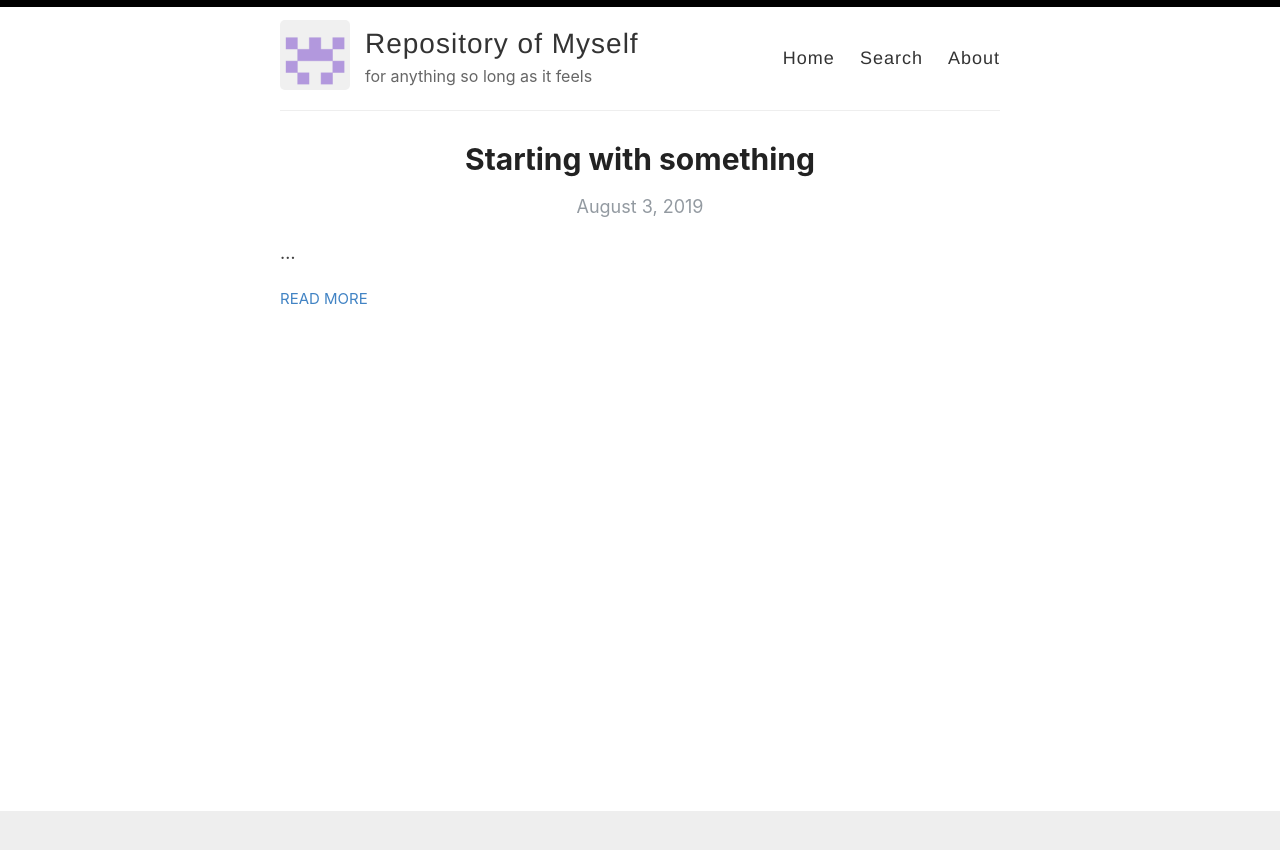
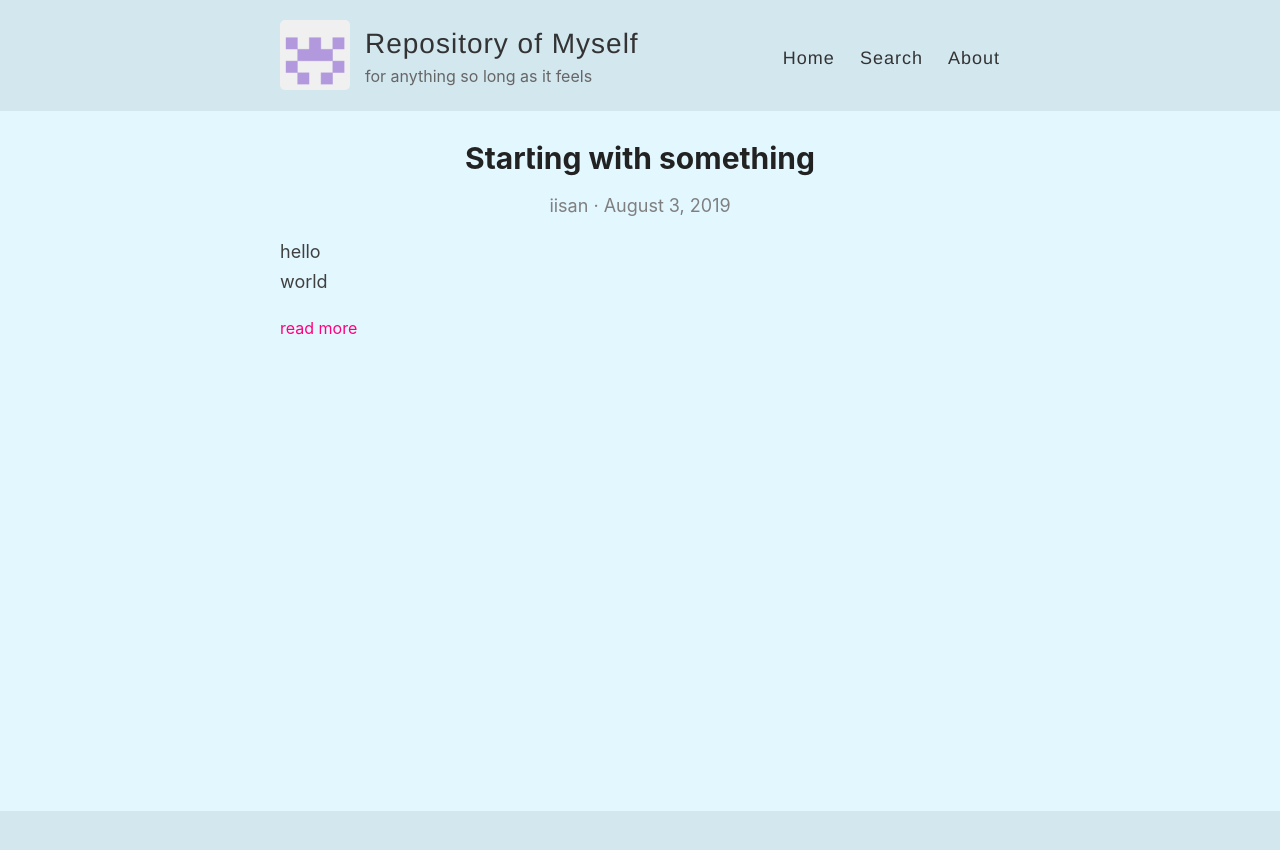
Before and after one commit to ny-sa/ny-sa.github.io, a Jekyll site: the page built from index.html, in a window 1280 px wide. Shown: the top 850 px of the page. Built offline with Jekyll 4.4.1, drawn with Linux system fonts in a browser that asks for light colours; the list of posts is cut into pages by our own code.

Commit message:
more site formatting

```diff
--- a/_config.yml
+++ b/_config.yml
@@ -6,7 +6,7 @@
 name: Repository of Myself
 
 # Name of the author
-author: Amit Merchant
+author: iisan
 
 # Short bio or description (displayed in the header)
 description: for anything so long as it feels
--- a/_posts/2019-8-3-Starting with something.md
+++ b/_posts/2019-8-3-Starting with something.md
@@ -4,4 +4,5 @@ title: Starting with something
 categories:
 ---
 
-...
+hello
+world
--- a/index.html
+++ b/index.html
@@ -9,14 +9,14 @@ layout: default
       <h1><a href="{{ site.baseurl }}{{ post.url }}">{{ post.title }}</a></h1>
 
       <div>
-        <p class="post_date">{{ post.date | date: "%B %e, %Y" }}</p>
+        <p class="post_date">{{site.author}}  ·  {{ post.date | date: "%B %e, %Y" }}</p>
       </div>
 
       <div class="entry">
         {{ post.excerpt }}
       </div>
 
-      <a href="{{ site.baseurl }}{{ post.url }}" class="read-more">Read More</a>
+      <a href="{{ site.baseurl }}{{ post.url }}" class="read-more">read more</a>
     </article>
   {% endfor %}
 
--- a/style.scss
+++ b/style.scss
@@ -21,7 +21,7 @@ html {
 }
 
 body {
-  background: #fff;
+  background: #E3F7FF;
   font-family: -system-ui, -apple-system, BlinkMacSystemFont, "Segoe UI", Roboto, Helvetica, Arial, sans-serif, "Apple Color Emoji", "Segoe UI Emoji", "Segoe UI Symbol";
   color: #404040;
   line-height: 1.7;
@@ -148,7 +148,7 @@ table tr td :last-child {
   border-radius: 4px;
   box-sizing: border-box;
   font-size: 18px;
-  background-color: #fff3ff;
+  background-color: #FFEFF7;
 }
 
 .share-box {
@@ -157,11 +157,11 @@ table tr td :last-child {
 }
 
 a {
-  color: $blue;
+  color: #FF007E;
   text-decoration: none;
 	cursor: pointer;
   &:hover, &:active {
-    color: $blue;
+    color: #FF007E;
   }
 }
 
@@ -250,7 +250,7 @@ p > img {
 
 .masthead {
   padding: 20px 0;
-  border-bottom: 1px solid $lightGray;
+  //border-bottom: 1px solid $lightGray;
 
   @include mobile {
     text-align: center;
@@ -337,7 +337,7 @@ nav {
 
 .posts > .post {
   padding-bottom: 2em;
-  border-bottom: 1px solid $lightGray;
+  border-bottom: 1px solid #7f7f7f;
 }
 
 .posts > .post:last-child {
@@ -371,8 +371,7 @@ nav {
   }
 
   .read-more {
-    text-transform: uppercase;
-    font-size: 15px;
+    font-size: 16px;
   }
 }
 
@@ -390,7 +389,7 @@ nav {
   bottom: 0;
   width: 100%;
   height: 89px;
-  background-color: $lightGray;
+  background-color: #D3E7EF;
 }
 
 footer {
@@ -409,15 +408,15 @@ body:after {
 }
 
 #bar {
-    background: #000;
-    height: 7px;
+    background: #D3E7EF;
+    height: 111px;
     background-size: cover;
     background-position: left 60%;
     position: fixed;
     top: 0;
     width: 100%;
     overflow: hidden;
-    z-index: 1000;
+    //z-index: 1000;
 }
 
 .post h1{
@@ -440,13 +439,12 @@ body:after {
 
 .author_title{
   text-align: center;
-  color: #939aa1;
-  letter-spacing: 2px;
+  color: #7f7f7f;
 }
 
 .post_date{
   text-align: center;
-  color: #939aa1;
+  color: #7f7f7f;
 }
 
 .cd-container a {
```
